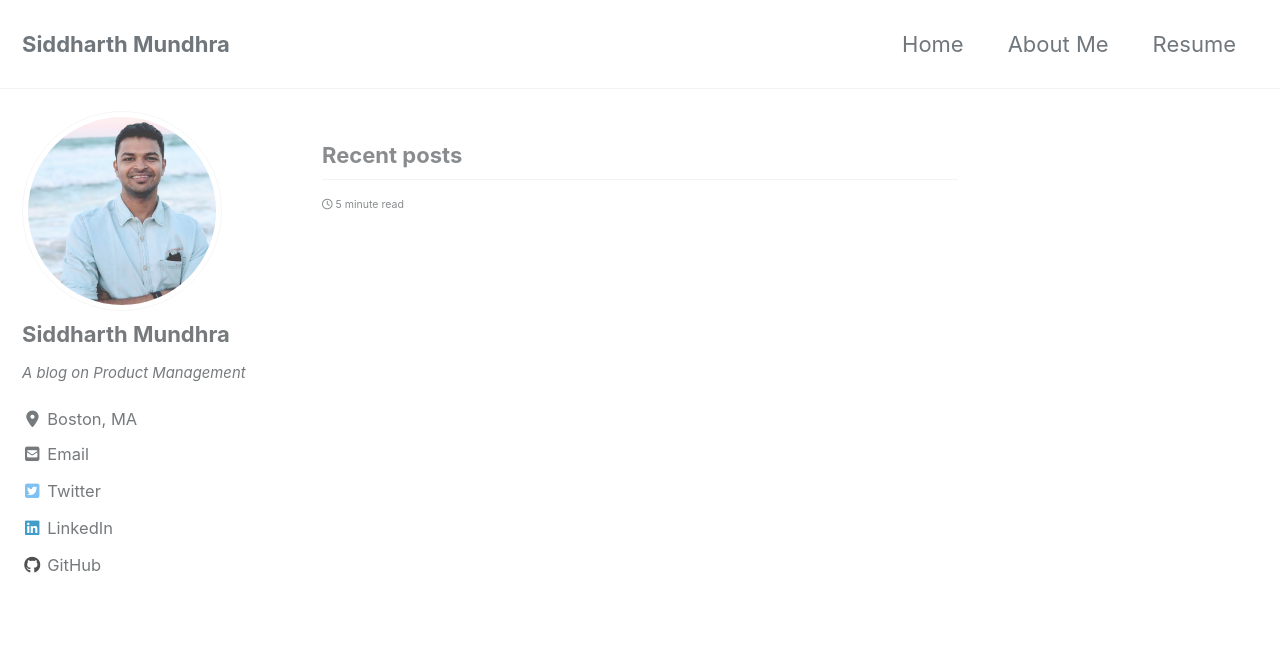
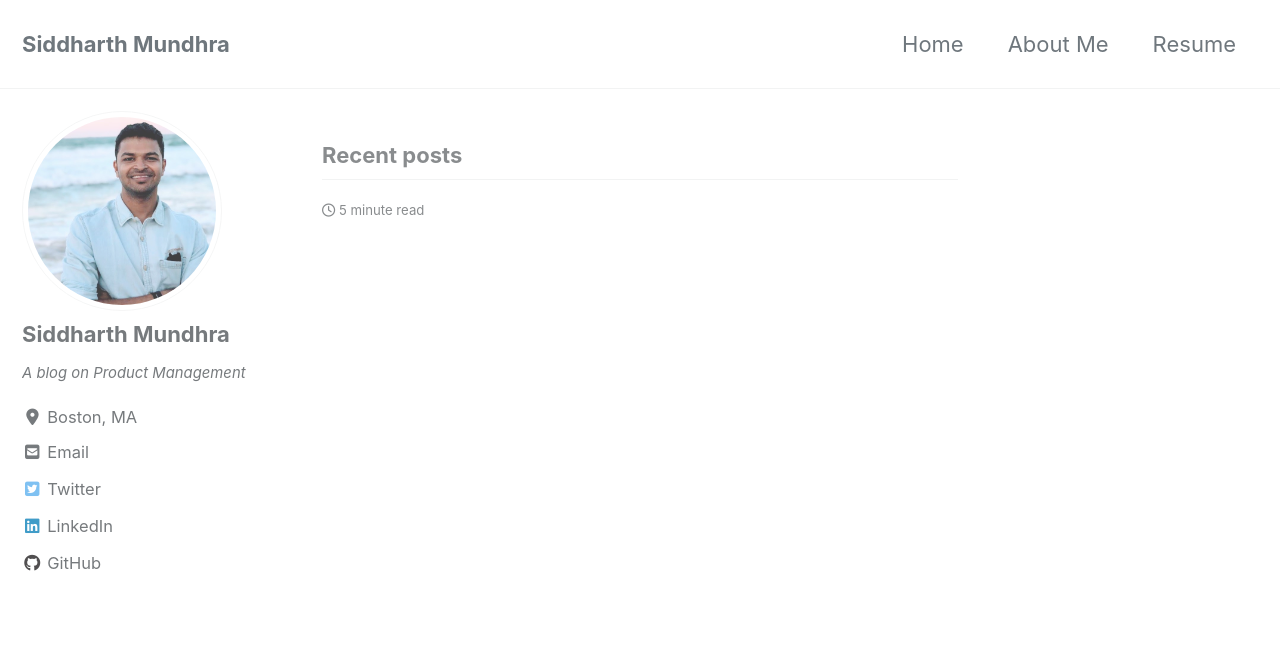
Before and after one commit to sidmundhra/sidmundhra.github.io, a Jekyll site: the page built from index.html, in a window 1280 px wide. Shown: the top 662 px of the page. Built offline with Jekyll 4.4.1, drawn with Linux system fonts in a browser that asks for light colours; cached includes are drawn as plain includes; nearby versions of some CDN libraries; the list of posts is cut into pages by our own code.

Commit message:
reverted to original

```diff
--- a/_data/ui-text.yml
+++ b/_data/ui-text.yml
@@ -22,7 +22,7 @@ en: &DEFAULT_EN
   meta_label                 :
   tags_label                 : "Tags:"
   categories_label           : "Categories:"
-  date_label                 :
+  date_label                 : "Updated:"
   comments_label             : "Leave a comment"
   comments_title             : "Comments"
   more_label                 : "Learn more"
--- a/_sass/minimal-mistakes/_archive.scss
+++ b/_sass/minimal-mistakes/_archive.scss
@@ -20,7 +20,6 @@
 
 .archive__item {
   position: relative;
-  font-size: 0.8em;
 
   a {
     position: relative;
--- a/_sass/minimal-mistakes/_base.scss
+++ b/_sass/minimal-mistakes/_base.scss
@@ -27,7 +27,7 @@ h3,
 h4,
 h5,
 h6 {
-  margin: 1.3em 0 0.5em;
+  margin: 2em 0 0.5em;
   line-height: 1.2;
   font-family: $header-font-family;
   font-weight: bold;
@@ -64,7 +64,7 @@ small,
 }
 
 p {
-  margin-bottom: 1.5em;
+  margin-bottom: 1.3em;
 }
 
 u,
--- a/_sass/minimal-mistakes/_page.scss
+++ b/_sass/minimal-mistakes/_page.scss
@@ -108,7 +108,7 @@ body {
   p,
   li,
   dl {
-    font-size: 0.8em;
+    font-size: 1em;
   }
 
   /* paragraph indents */
```
